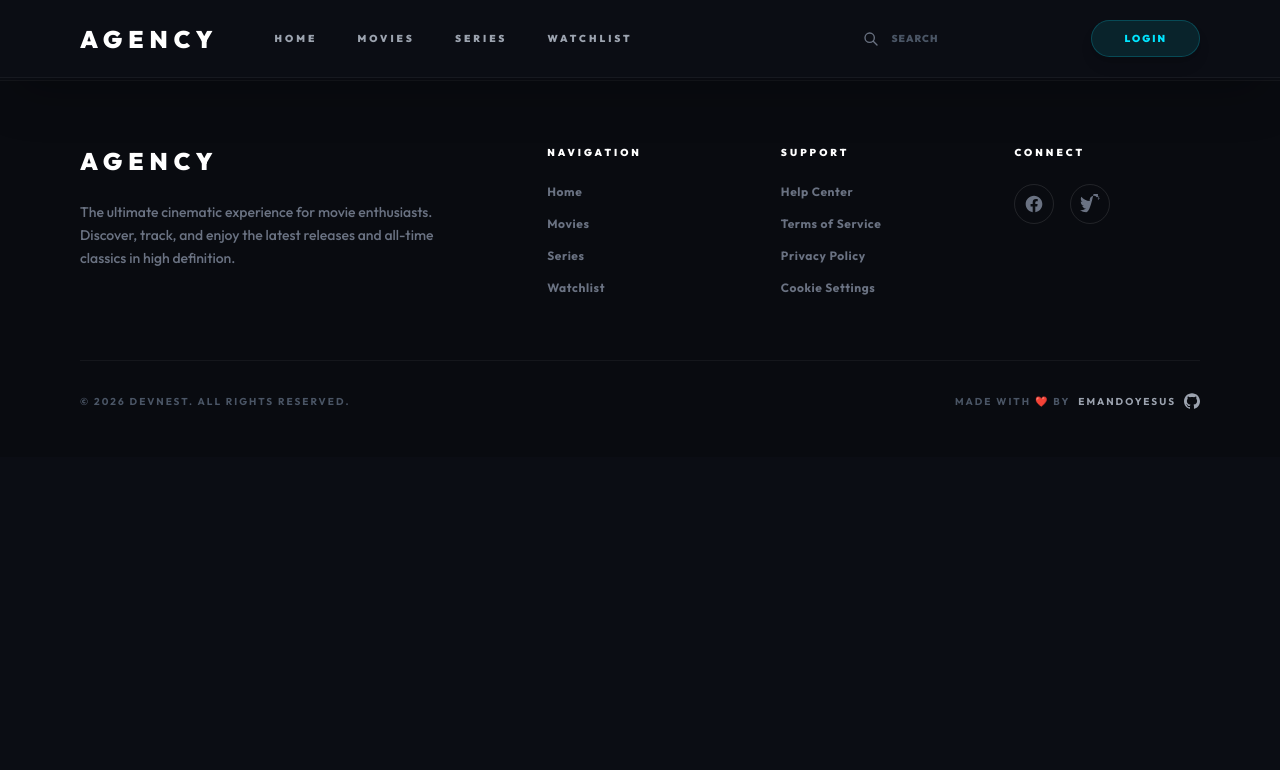
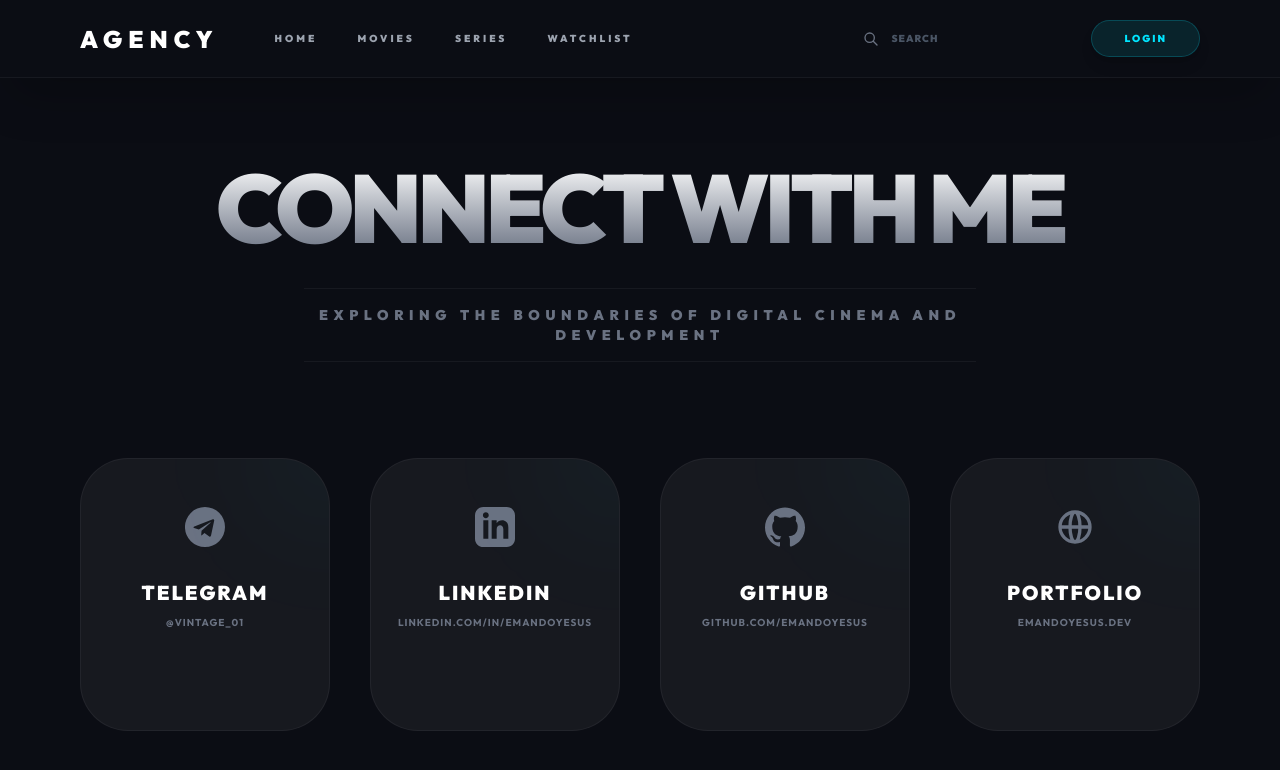
Before and after one commit to emandoyesus/Movie-Explorer, a React (Vite) app in the folder movie-explorer/: page /contact in a window 1280 px wide. Shown: the top 770 px of the page. Built offline with nearby package versions, Linux system fonts and the light colour scheme.

Commit message:
footer done

```diff
--- a/movie-explorer/src/App.jsx
+++ b/movie-explorer/src/App.jsx
@@ -6,6 +6,7 @@ import MovieDetails from "./pages/MovieDetails";
 import Watchlist from "./pages/Watchlist";
 import Search from "./pages/Search";
 import Discover from "./pages/Discover";
+import Contact from "./pages/Contact";
 
 function App() {
   return (
@@ -24,6 +25,7 @@ function App() {
               <Route path="/search" element={<Search />} />
               <Route path="/movies" element={<Discover type="movie" />} />
               <Route path="/series" element={<Discover type="tv" />} />
+              <Route path="/contact" element={<Contact />} />
             </Routes>
           </main>
 
--- a/movie-explorer/src/components/Footer.jsx
+++ b/movie-explorer/src/components/Footer.jsx
@@ -36,7 +36,7 @@ export default function Footer() {
                     <div>
                         <h4 className="text-white text-[10px] font-black uppercase tracking-[0.3em] mb-6">Support</h4>
                         <ul className="flex flex-col gap-4 text-xs font-bold text-gray-500 tracking-wider">
-                            <li className="hover:text-primary transition-colors cursor-pointer">Help Center</li>
+                            <li className="hover:text-primary transition-colors cursor-pointer"><Link to="/contact">Contact Page</Link></li>
                             <li className="hover:text-primary transition-colors cursor-pointer">Terms of Service</li>
                             <li className="hover:text-primary transition-colors cursor-pointer">Privacy Policy</li>
                             <li className="hover:text-primary transition-colors cursor-pointer">Cookie Settings</li>
@@ -46,13 +46,22 @@ export default function Footer() {
                     {/* Contact */}
                     <div>
                         <h4 className="text-white text-[10px] font-black uppercase tracking-[0.3em] mb-6">Connect</h4>
-                        <div className="flex gap-4">
-                            <div className="w-10 h-10 rounded-full border border-white/10 flex items-center justify-center text-gray-500 hover:text-primary hover:border-primary transition-all cursor-pointer">
-                                <svg className="w-5 h-5" fill="currentColor" viewBox="0 0 24 24"><path d="M22 12c0-5.523-4.477-10-10-10S2 6.477 2 12c0 4.991 3.657 9.128 8.438 9.878v-6.987h-2.54V12h2.54V9.797c0-2.506 1.492-3.89 3.777-3.89 1.094 0 2.238.2 2.238.2v2.46h-1.26c-1.243 0-1.63.771-1.63 1.562V12h2.773l-.443 2.89h-2.33v6.988C18.343 21.128 22 16.991 22 12z"/></svg>
-                            </div>
-                            <div className="w-10 h-10 rounded-full border border-white/10 flex items-center justify-center text-gray-500 hover:text-primary hover:border-primary transition-all cursor-pointer">
-                                <svg className="w-5 h-5" fill="currentColor" viewBox="0 0 24 24"><path d="M23.953 4.57a10 10 0 01-2.825.775 4.958 4.958 0 002.163-2.723c-.951.555-2.005.959-3.127 1.184a4.92 4.92 0 00-8.384 4.482C7.69 8.095 4.067 6.13 1.64 3.162a4.822 4.822 0 00-.666 2.475c0 1.71.87 3.213 2.188 4.096a4.904 4.904 0 01-2.228-.616v.06a4.923 4.923 0 003.946 4.84 4.996 4.996 0 01-2.212.085 4.936 4.936 0 004.604 3.417 9.867 9.867 0 01-6.102 2.105c-.39 0-.779-.023-1.17-.067a13.995 13.995 0 007.557 2.209c9.053 0 13.998-74.96 13.998-13.985 0-.21 0-.42-.015-.63A9.935 9.935 0 0024 4.59z"/></svg>
-                            </div>
+                        <div className="flex flex-wrap gap-4">
+                            <a href="mailto:emmandoyesus@gmail.com" className="w-10 h-10 rounded-full border border-white/10 flex items-center justify-center text-gray-500 hover:text-primary hover:border-primary transition-all cursor-pointer">
+                                <svg className="w-5 h-5" fill="none" stroke="currentColor" viewBox="0 0 24 24"><path strokeLinecap="round" strokeLinejoin="round" strokeWidth={2} d="M3 8l7.89 5.26a2 2 0 002.22 0L21 8M5 19h14a2 2 0 002-2V7a2 2 0 00-2-2H5a2 2 0 00-2 2v10a2 2 0 002 2z" /></svg>
+                            </a>
+
+                            <a href="https://www.linkedin.com/in/emandoyesus" target="_blank" rel="noopener noreferrer" className="w-10 h-10 rounded-full border border-white/10 flex items-center justify-center text-gray-500 hover:text-primary hover:border-primary transition-all cursor-pointer">
+                                <svg className="w-5 h-5" fill="currentColor" viewBox="0 0 24 24"><path d="M19 0h-14c-2.761 0-5 2.239-5 5v14c0 2.761 2.239 5 5 5h14c2.761 0 5-2.239 5-5v-14c0-2.761-2.239-5-5-5zm-11 19h-3v-11h3v11zm-1.5-12.268c-.966 0-1.75-.79-1.75-1.764s.784-1.764 1.75-1.764 1.75.79 1.75 1.764-.783 1.764-1.75 1.764zm13.5 12.268h-3v-5.604c0-3.368-4-3.113-4 0v5.604h-3v-11h3v1.765c1.396-2.586 7-2.777 7 2.476v6.759z" /></svg>
+                            </a>
+
+                            <a href="https://t.me/vintage_01" target="_blank" rel="noopener noreferrer" className="w-10 h-10 rounded-full border border-white/10 flex items-center justify-center text-gray-500 hover:text-primary hover:border-primary transition-all cursor-pointer">
+                                <svg className="w-5 h-5" fill="currentColor" viewBox="0 0 24 24"><path d="M11.944 0A12 12 0 0012 24a12 12 0 000-24zm5.561 8.243l-1.892 8.924c-.143.633-.518.788-1.049.49l-2.883-2.126-1.391 1.338c-.153.154-.282.282-.577.282l.207-2.935 5.343-4.825c.233-.207-.051-.322-.361-.116l-6.604 4.156-2.845-.889c-.618-.194-.629-.618.129-.914l11.116-4.284c.515-.19.964.116.807.893z" /></svg>
+                            </a>
+
+                            <a href="https://emando-portfolio.vercel.app" target="_blank" rel="noopener noreferrer" className="w-10 h-10 rounded-full border border-white/10 flex items-center justify-center text-gray-500 hover:text-primary hover:border-primary transition-all cursor-pointer">
+                                <svg className="w-5 h-5" fill="none" stroke="currentColor" viewBox="0 0 24 24"><path strokeLinecap="round" strokeLinejoin="round" strokeWidth={2} d="M21 12a9 9 0 01-9 9m9-9a9 9 0 00-9-9m9 9H3m9 9a9 9 0 01-9-9m9 9c1.657 0 3-4.03 3-9s-1.343-9-3-9m0 18c-1.657 0-3-4.03-3-9s1.343-9 3-9m-9 9a9 9 0 019-9" /></svg>
+                            </a>
                         </div>
                     </div>
 
@@ -72,7 +81,7 @@ export default function Footer() {
                             className="flex items-center gap-2 text-gray-400 hover:text-primary transition-all"
                         >
                             Emandoyesus
-                            <svg className="w-4 h-4" fill="currentColor" viewBox="0 0 24 24"><path d="M12 .297c-6.63 0-12 5.373-12 12 0 5.303 3.438 9.8 8.205 11.385.6.113.82-.258.82-.577 0-.285-.01-1.04-.015-2.04-3.338.724-4.042-1.61-4.042-1.61C4.422 18.07 3.633 17.7 3.633 17.7c-1.087-.744.084-.729.084-.729 1.205.084 1.838 1.236 1.838 1.236 1.07 1.835 2.809 1.305 3.495.998.108-.776.417-1.305.76-1.605-2.665-.3-5.466-1.332-5.466-5.93 0-1.31.465-2.38 1.235-3.22-.135-.303-.54-1.523.105-3.176 0 0 1.005-.322 3.3 1.23.96-.267 1.98-.399 3-.405 1.02.006 2.04.138 3 .405 2.28-1.552 3.285-1.23 3.285-1.23.645 1.653.24 2.873.12 3.176.765.84 1.23 1.91 1.23 3.22 0 4.61-2.805 5.625-5.475 5.92.43.372.823 1.102.823 2.222 0 1.606-.015 2.896-.015 3.286 0 .315.21.69.825.57C20.565 22.092 24 17.592 24 12.297c0-6.627-5.373-12-12-12"/></svg>
+                            <svg className="w-4 h-4" fill="currentColor" viewBox="0 0 24 24"><path d="M12 .297c-6.63 0-12 5.373-12 12 0 5.303 3.438 9.8 8.205 11.385.6.113.82-.258.82-.577 0-.285-.01-1.04-.015-2.04-3.338.724-4.042-1.61-4.042-1.61C4.422 18.07 3.633 17.7 3.633 17.7c-1.087-.744.084-.729.084-.729 1.205.084 1.838 1.236 1.838 1.236 1.07 1.835 2.809 1.305 3.495.998.108-.776.417-1.305.76-1.605-2.665-.3-5.466-1.332-5.466-5.93 0-1.31.465-2.38 1.235-3.22-.135-.303-.54-1.523.105-3.176 0 0 1.005-.322 3.3 1.23.96-.267 1.98-.399 3-.405 1.02.006 2.04.138 3 .405 2.28-1.552 3.285-1.23 3.285-1.23.645 1.653.24 2.873.12 3.176.765.84 1.23 1.91 1.23 3.22 0 4.61-2.805 5.625-5.475 5.92.43.372.823 1.102.823 2.222 0 1.606-.015 2.896-.015 3.286 0 .315.21.69.825.57C20.565 22.092 24 17.592 24 12.297c0-6.627-5.373-12-12-12" /></svg>
                         </a>
                     </div>
                 </div>
--- a/movie-explorer/src/index.css
+++ b/movie-explorer/src/index.css
@@ -24,6 +24,34 @@
   --font-sans: 'Outfit', system-ui, -apple-system, sans-serif;
 }
 
+@layer base {
+  /* Custom Scrollbar Styles - SLEEK & AGENCY STYLE */
+  ::-webkit-scrollbar {
+    width: 8px;
+    height: 8px;
+  }
+
+  ::-webkit-scrollbar-track {
+    background: #0b0d14;
+  }
+
+  ::-webkit-scrollbar-thumb {
+    background: #1f2937;
+    border-radius: 10px;
+    border: 2px solid #0b0d14;
+  }
+
+  ::-webkit-scrollbar-thumb:hover {
+    background: #00e5ff; /* Primary accent on hover */
+  }
+
+  /* For Firefox */
+  * {
+    scrollbar-width: thin;
+    scrollbar-color: #1f2937 #0b0d14;
+  }
+}
+
 @layer utilities {
   /* Toned down subtle highlights instead of ultra-glows */
   .subtle-ring {
--- /dev/null
+++ b/movie-explorer/src/pages/Contact.jsx
@@ -0,0 +1,104 @@
+import React from "react";
+
+export default function Contact() {
+    const contactLinks = [
+        {
+            name: "Telegram",
+            icon: (
+                <svg className="w-10 h-10" fill="currentColor" viewBox="0 0 24 24"><path d="M11.944 0A12 12 0 0012 24a12 12 0 000-24zm5.561 8.243l-1.892 8.924c-.143.633-.518.788-1.049.49l-2.883-2.126-1.391 1.338c-.153.154-.282.282-.577.282l.207-2.935 5.343-4.825c.233-.207-.051-.322-.361-.116l-6.604 4.156-2.845-.889c-.618-.194-.629-.618.129-.914l11.116-4.284c.515-.19.964.116.807.893z"/></svg>
+            ),
+            url: "https://t.me/vintage_01",
+            label: "@vintage_01"
+        },
+        {
+            name: "LinkedIn",
+            icon: (
+                <svg className="w-10 h-10" fill="currentColor" viewBox="0 0 24 24"><path d="M19 0h-14c-2.761 0-5 2.239-5 5v14c0 2.761 2.239 5 5 5h14c2.761 0 5-2.239 5-5v-14c0-2.761-2.239-5-5-5zm-11 19h-3v-11h3v11zm-1.5-12.268c-.966 0-1.75-.79-1.75-1.764s.784-1.764 1.75-1.764 1.75.79 1.75 1.764-.783 1.764-1.75 1.764zm13.5 12.268h-3v-5.604c0-3.368-4-3.113-4 0v5.604h-3v-11h3v1.765c1.396-2.586 7-2.777 7 2.476v6.759z"/></svg>
+            ),
+            url: "https://www.linkedin.com/in/emandoyesus",
+            label: "linkedin.com/in/emandoyesus"
+        },
+        {
+            name: "GitHub",
+            icon: (
+                <svg className="w-10 h-10" fill="currentColor" viewBox="0 0 24 24"><path d="M12 .297c-6.63 0-12 5.373-12 12 0 5.303 3.438 9.8 8.205 11.385.6.113.82-.258.82-.577 0-.285-.01-1.04-.015-2.04-3.338.724-4.042-1.61-4.042-1.61C4.422 18.07 3.633 17.7 3.633 17.7c-1.087-.744.084-.729.084-.729 1.205.084 1.838 1.236 1.838 1.236 1.07 1.835 2.809 1.305 3.495.998.108-.776.417-1.305.76-1.605-2.665-.3-5.466-1.332-5.466-5.93 0-1.31.465-2.38 1.235-3.22-.135-.303-.54-1.523.105-3.176 0 0 1.005-.322 3.3 1.23.96-.267 1.98-.399 3-.405 1.02.006 2.04.138 3 .405 2.28-1.552 3.285-1.23 3.285-1.23.645 1.653.24 2.873.12 3.176.765.84 1.23 1.91 1.23 3.22 0 4.61-2.805 5.625-5.475 5.92.43.372.823 1.102.823 2.222 0 1.606-.015 2.896-.015 3.286 0 .315.21.69.825.57C20.565 22.092 24 17.592 24 12.297c0-6.627-5.373-12-12-12"/></svg>
+            ),
+            url: "https://www.github.com/emandoyesus",
+            label: "github.com/emandoyesus"
+        },
+        {
+            name: "Portfolio",
+            icon: (
+                <svg className="w-10 h-10" fill="none" stroke="currentColor" viewBox="0 0 24 24"><path strokeLinecap="round" strokeLinejoin="round" strokeWidth={2} d="M21 12a9 9 0 01-9 9m9-9a9 9 0 00-9-9m9 9H3m9 9a9 9 0 01-9-9m9 9c1.657 0 3-4.03 3-9s-1.343-9-3-9m0 18c-1.657 0-3-4.03-3-9s1.343-9 3-9m-9 9a9 9 0 019-9" /></svg>
+            ),
+            url: "https://emandoyesus.dev",
+            label: "emandoyesus.dev"
+        }
+    ];
+
+    return (
+        <div className="bg-background min-h-screen text-white pt-20 pb-40 px-6 sm:px-10 lg:px-20 max-w-[1700px] mx-auto">
+            {/* Page Header */}
+            <div className="mb-24 text-center">
+                <h1 className="text-6xl lg:text-8xl font-black uppercase tracking-tighter mb-8 bg-gradient-to-b from-white to-gray-500 bg-clip-text text-transparent">
+                    Connect With Me
+                </h1>
+                <p className="text-gray-500 text-sm font-black uppercase tracking-[0.4em] max-w-2xl mx-auto border-y border-white/5 py-4">
+                    Exploring the boundaries of digital cinema and development
+                </p>
+            </div>
+
+            {/* Links Grid */}
+            <div className="grid grid-cols-1 sm:grid-cols-2 lg:grid-cols-4 gap-10">
+                {contactLinks.map((link) => (
+                    <a
+                        key={link.name}
+                        href={link.url}
+                        target="_blank"
+                        rel="noopener noreferrer"
+                        className="group relative bg-white/5 border border-white/5 rounded-[3rem] p-12 flex flex-col items-center justify-center text-center transition-all hover:bg-white/10 hover:border-primary/30 active:scale-95 overflow-hidden"
+                    >
+                        {/* Decorative background element */}
+                        <div className="absolute top-0 right-0 w-32 h-32 bg-primary/5 rounded-full blur-3xl -translate-y-1/2 translate-x-1/2 group-hover:bg-primary/10 transition-all duration-700" />
+
+                        <div className="text-gray-500 group-hover:text-primary transition-colors duration-500 mb-8 transform group-hover:scale-110 transition-transform">
+                            {link.icon}
+                        </div>
+                        <h3 className="text-xl font-black uppercase tracking-widest mb-2">
+                            {link.name}
+                        </h3>
+                        <p className="text-gray-500 text-[10px] font-bold uppercase tracking-widest group-hover:text-white transition-colors">
+                            {link.label}
+                        </p>
+
+                        {/* Subtle arrow that appears on hover */}
+                        <div className="mt-8 opacity-0 group-hover:opacity-100 transition-opacity translate-y-4 group-hover:translate-y-0 transition-transform">
+                            <svg className="w-5 h-5 text-primary" fill="none" stroke="currentColor" viewBox="0 0 24 24"><path strokeLinecap="round" strokeLinejoin="round" strokeWidth={2.5} d="M17 8l4 4m0 0l-4 4m4-4H3" /></svg>
+                        </div>
+                    </a>
+                ))}
+            </div>
+
+            {/* Call to action */}
+            <div className="mt-40 text-center">
+                <p className="text-gray-600 text-[10px] font-black uppercase tracking-[0.5em] mb-10">Collaborate / Feedback / Support</p>
+                <div className="flex flex-wrap justify-center gap-6">
+                    <a
+                        href="mailto:emandoyesus@gmail.com"
+                        className="inline-block px-14 py-6 bg-primary text-black rounded-full text-xs font-black uppercase tracking-[0.3em] hover:scale-105 active:scale-95 transition-all shadow-2xl"
+                    >
+                        Send an Email
+                    </a>
+                    <a
+                        href="https://emandoyesus.dev"
+                        target="_blank"
+                        rel="noopener noreferrer"
+                        className="inline-block px-14 py-6 bg-white/5 border border-white/10 text-white rounded-full text-xs font-black uppercase tracking-[0.3em] hover:bg-white/10 hover:scale-105 active:scale-95 transition-all"
+                    >
+                        Visit Portfolio
+                    </a>
+                </div>
+            </div>
+        </div>
+    );
+}
```
